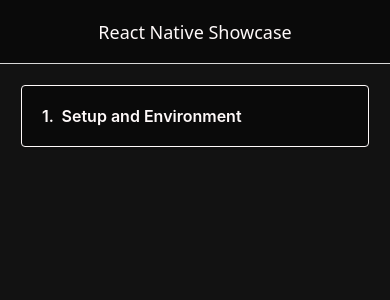
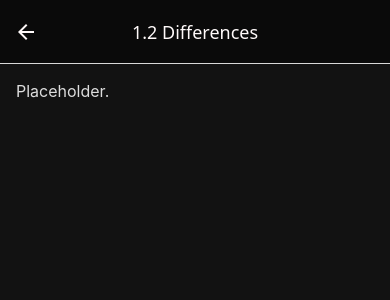
Before and after one commit to rees-kyle/react-native-showcase, a React Native app: screen /Differences in a window 390 px wide. Shown: the top 300 px of the page. Built offline with nearby package versions, Linux system fonts and the light colour scheme.

Commit message:
feat: add subtopic navigation buttons for topic 1

```diff
--- a/App.tsx
+++ b/App.tsx
@@ -4,11 +4,15 @@
 import ReactNativeShowcaseScreen from './screens/ReactNativeShowcaseScreen';
 import SetupAndEnvironmentScreen from './screens/topics/SetupAndEnvironmentScreen';
 import InstallationScreen from './screens/subtopics/InstallationScreen';
+import DifferencesScreen from './screens/subtopics/DifferencesScreen';
+import RunningAppsScreen from './screens/subtopics/RunningAppsScreen';
 
 export type RootStackParamList = {
   ReactNativeShowcase: undefined;
   SetupAndEnvironment: undefined;
   Installation: undefined;
+  Differences: undefined;
+  RunningApps: undefined;
 };
 
 const Stack = createNativeStackNavigator<RootStackParamList>();
@@ -60,6 +64,16 @@
           component={InstallationScreen}
           options={{ title: '1.1  Installation' }}
         />
+        <Stack.Screen
+          name="Differences"
+          component={DifferencesScreen}
+          options={{ title: '1.2  Differences' }}
+        />
+        <Stack.Screen
+          name="RunningApps"
+          component={RunningAppsScreen}
+          options={{ title: '1.3  Running Apps' }}
+        />
       </Stack.Navigator>
     </NavigationContainer>
   );
--- /dev/null
+++ b/screens/subtopics/DifferencesScreen.tsx
@@ -0,0 +1,25 @@
+import React from 'react';
+import { View, Text, StyleSheet } from 'react-native';
+
+export default function DifferencesScreen() {
+  return (
+    <View style={styles.container}>
+      <Text style={styles.paragraph}>
+        Placeholder.
+      </Text>
+    </View>
+  );
+}
+
+const styles = StyleSheet.create({
+  container: {
+    flex: 1,
+    backgroundColor: '#121212',
+    padding: 16,
+  },
+  paragraph: {
+    fontSize: 16,
+    color: '#DDDDDD',
+    lineHeight: 22,
+  },
+});
--- /dev/null
+++ b/screens/subtopics/RunningAppsScreen.tsx
@@ -0,0 +1,25 @@
+import React from 'react';
+import { View, Text, StyleSheet } from 'react-native';
+
+export default function RunningAppsScreen() {
+  return (
+    <View style={styles.container}>
+      <Text style={styles.paragraph}>
+        Placeholder.
+      </Text>
+    </View>
+  );
+}
+
+const styles = StyleSheet.create({
+  container: {
+    flex: 1,
+    backgroundColor: '#121212',
+    padding: 16,
+  },
+  paragraph: {
+    fontSize: 16,
+    color: '#DDDDDD',
+    lineHeight: 22,
+  },
+});
--- a/screens/topics/SetupAndEnvironmentScreen.tsx
+++ b/screens/topics/SetupAndEnvironmentScreen.tsx
@@ -17,6 +17,20 @@
           console.log('Installation button pressed.');
         }}
       />
+      <TopicButton
+        text="1.2  Differences"
+        onPress={() => {
+          navigation.navigate('Differences');
+          console.log('Differences button pressed.');
+        }}
+      />
+      <TopicButton
+        text="1.3  Running Apps"
+        onPress={() => {
+          navigation.navigate('RunningApps');
+          console.log('Running Apps button pressed.');
+        }}
+      />
     </View>
   );
 }
```
